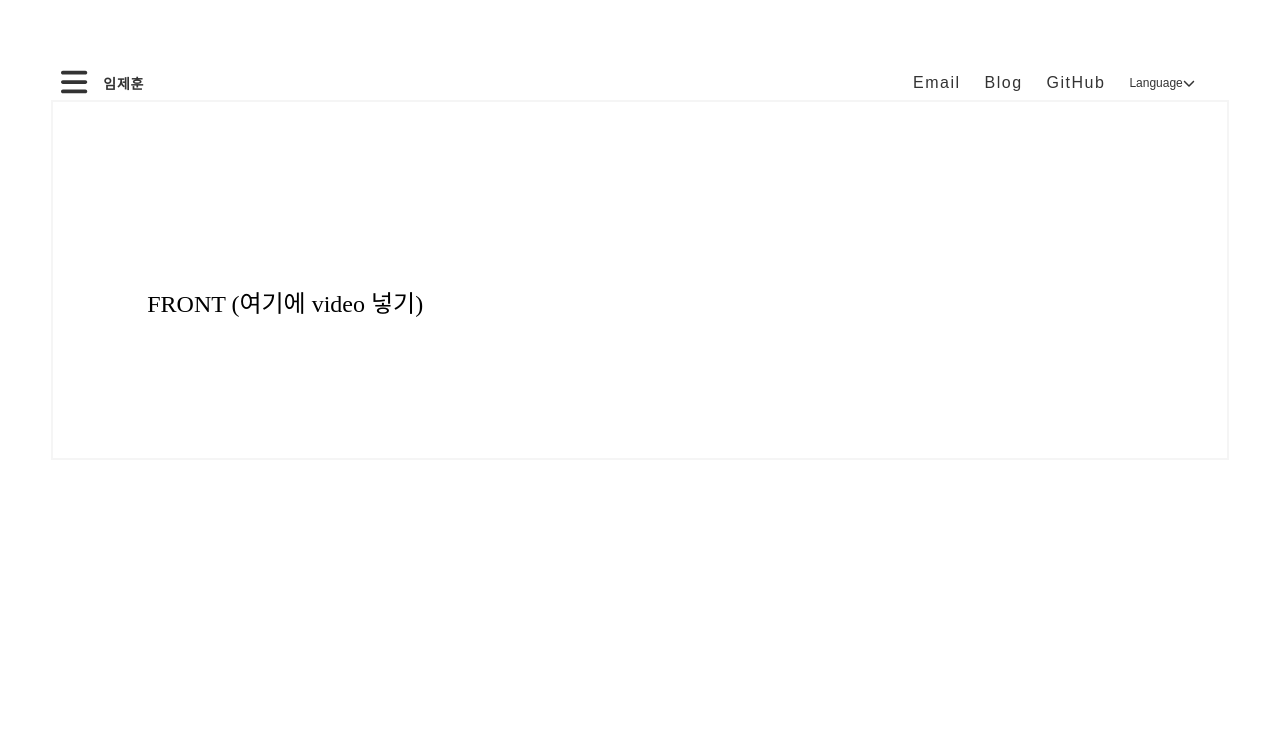
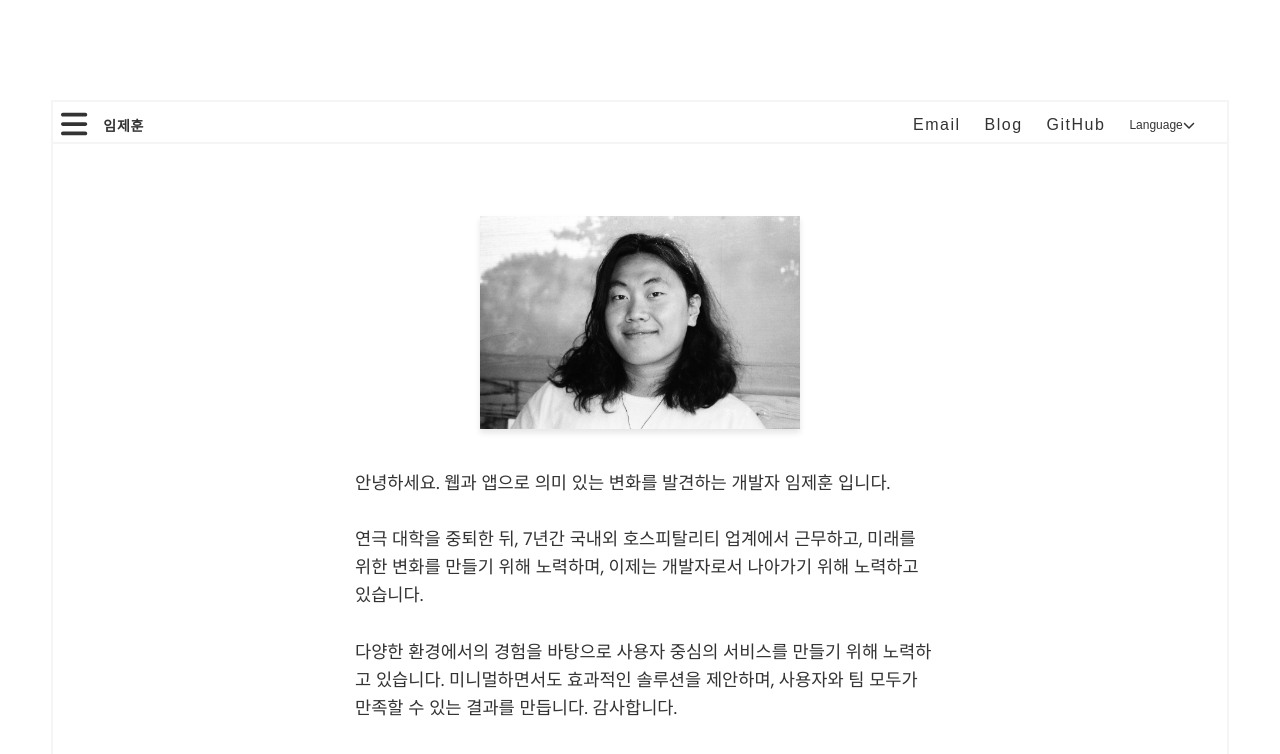
Before and after one commit to jehoonje/jehoonje.github.io, a React (Create React App) app: page /about in a window 1280 px wide. Shown: the top 754 px of the page. Built offline with nearby package versions, Linux system fonts and the light colour scheme.

Commit message:
✅ Update : About 페이지 생성

```diff
--- a/src/layout/user/MainNavigation.js
+++ b/src/layout/user/MainNavigation.js
@@ -69,7 +69,7 @@ const MainNavigation = ({
 
   useEffect(() => {
     // 처음엔 .headerInitial 상태 -> 약간의 지연 후 .headerSlideDown
-    const timer = setTimeout(() => setSlideDown(true), 8000);
+    const timer = setTimeout(() => setSlideDown(true), 1500);
     return () => clearTimeout(timer);
   }, []);
 
--- a/src/layout/user/MainNavigation.module.scss
+++ b/src/layout/user/MainNavigation.module.scss
@@ -101,19 +101,19 @@
     }
   }
 
-  .intro {
-    flex: 0 0 auto;
-    width: 43%;
-    text-align: left;
-    font-size: 14px;
-    padding: 0 20px;
+  // .intro {
+  //   flex: 0 0 auto;
+  //   width: 43%;
+  //   text-align: left;
+  //   font-size: 14px;
+  //   padding: 0 20px;
 
-    @media screen and (max-width: 480px) {
-      width: 100% !important;
-      font-size: 12px !important;
-      padding: 3px 0px !important;
-    }
-  }
+  //   @media screen and (max-width: 480px) {
+  //     width: 100% !important;
+  //     font-size: 12px !important;
+  //     padding: 3px 0px !important;
+  //   }
+  // }
 
   .menu {
     display: flex;
--- a/src/pages/About.js
+++ b/src/pages/About.js
@@ -1,63 +1,41 @@
-// MinimalFlipExample.js
-import React from "react";
-import styled from "styled-components";
-
-const FlipContainer = styled.div`
-  width: 400px;         /* 원하는 크기로 조정 */
-  height: 250px;        /* 원하는 크기로 조정 */
-  perspective: 1000px;  /* 3D 공간을 만드는 관찰자 거리 */
-`;
-
-const FlipCard = styled.div`
-  width: 100%;
-  height: 100%;
-  position: relative;
-  transform-style: preserve-3d; /* 3D 보존 */
-  transition: transform 0.8s ease; /* 회전 애니메이션 시간/함수 */
-
-  /* hover 시 Y축 방향으로 180도 회전 */
-  &:hover {
-    transform: rotateY(180deg);
-  }
-`;
-
-const CardFace = styled.div`
-  position: absolute;
-  width: 100%;
-  height: 100%;
-  backface-visibility: hidden; /* 뒤집혔을 때 숨기기 */
-  top: 0;
-  left: 0;
-  display: flex;       /* 내용 정렬용 */
-  align-items: center;
-  justify-content: center;
-  font-size: 24px;
-`;
-
-const CardFront = styled(CardFace)`
-  background-color: #fff; /* front 배경색 */
-`;
-
-const CardBack = styled(CardFace)`
-  background-color: #fafafa; /* back 배경색 */
-  transform: rotateY(180deg);
-`;
+// src/components/About.jsx
+import React from 'react';
+import styles from '../styles/About.module.scss';
+import { useOutletContext } from 'react-router-dom';
 
 const About = () => {
+  // RootLayout (혹은 부모 컴포넌트)에서 전달받은 language
+  const { language } = useOutletContext();
+
+  // 한국어 자기소개
+  const descriptionKr = `안녕하세요. 웹과 앱으로 의미 있는 변화를 발견하는 개발자 임제훈 입니다.
+
+연극 대학을 중퇴한 뒤, 7년간 국내외 호스피탈리티 업계에서 근무하고, 미래를 위한 변화를 만들기 위해 노력하며, 이제는 개발자로서 나아가기 위해 노력하고 있습니다.
+
+  다양한 환경에서의 경험을 바탕으로 사용자 중심의 서비스를 만들기 위해 노력하고 있습니다. 미니멀하면서도 효과적인 솔루션을 제안하며, 사용자와 팀 모두가 만족할 수 있는 결과를 만듭니다. 감사합니다.`;
+
+  // 영어 자기소개
+  const descriptionEn = `Hello! I'm Jehoon Lim, a developer who discovers meaningful changes through web and app development.
+
+After leaving my Theater Arts major, I spent seven years working in the Korean and international hospitality industry, striving to shape a better future. Now, I'm committed to growing every day as a developer.
+
+Drawing from my diverse experiences, I focus on creating user-centric services. I also propose minimal yet effective solutions, delivering outcomes that satisfy both users and the team.
+
+Thank you.`;
+
+  // language 값에 따라 보여줄 텍스트 결정
+  const description = language === 'English' ? descriptionEn : descriptionKr;
+
   return (
-    <FlipContainer>
-      <FlipCard>
-        {/* ------- FRONT ------- */}
-        <CardFront>
-          FRONT (여기에 video 넣기)
-        </CardFront>
-
-        {/* ------- BACK -------- */}
-        <CardBack>
-          BACK (여기에 desc 넣기)
-        </CardBack>
-      </FlipCard>
-    </FlipContainer>
+    <div className={styles.container}>
+      <img
+        src="/images/profile.jpeg"
+        alt="Profile"
+        className={styles.profileImage}
+      />
+      {/* 줄바꿈 처리를 위해 CSS에서 white-space: pre-line; 등을 적용해 주세요. */}
+      <p className={styles.description}>{description}</p>
+    </div>
   );
 };
 
--- a/src/pages/Home.js
+++ b/src/pages/Home.js
@@ -11,7 +11,7 @@ import MainTitle from "./MainTitle";
 // 공통 페이드 인/아웃 스타일
 const fadeTransition = css`
   opacity: ${(props) => (props.show ? 1 : 0)};
-  transition: opacity 10s ease-in-out;
+  transition: opacity 2s ease-in-out;
   pointer-events: ${(props) => (props.show ? "auto" : "none")};
 `;
 
@@ -22,7 +22,7 @@ const IntroWrapper = styled.div`
   text-align: center;
   justify-content: center;
   position: absolute; /* 프로젝트 위에 겹치도록 */
-  top: 0;
+  top: -10px;
   left: 0;
   height: 100%;
   background: white; /* 배경색을 설정하여 프로젝트를 가리지 않게 조정 가능 */
@@ -64,7 +64,7 @@ const Home = () => {
       timerIdRef.current = null; // 타이머 ID 초기화
     };
 
-    timerIdRef.current = setTimeout(hideIntro, 100);
+    timerIdRef.current = setTimeout(hideIntro, 500);
 
     // 사용자 이벤트 발생 시 1초 후에 인트로를 페이드 아웃
     const handleUserEvent = () => {
@@ -101,8 +101,7 @@ const Home = () => {
           <IntroWrapper show={showIntro}>
             <motion.div
               initial={false}
-              animate={{ opacity: 0 }}
-              exit={{ opacity: 1 }}
+              animate={{ opacity: 1 }}
               transition={{ layout: { duration: 0.2 } }}
             >
               <MainIntro language={language} />
@@ -112,7 +111,11 @@ const Home = () => {
       </AnimatePresence>
 
       {/* 페이드아웃된 후(즉 showIntro=false) 프로젝트 노출 */}
-        <MainIntro language={language} />
+        <MainIntro
+        styles={{
+          marginTop: "40px !important",
+        }}
+        language={language} />
       <ProjectsWrapper show={!showIntro}>
         <MainTitle language={language} />
         <CampridgeProject language={language} />
--- a/src/pages/MainIntro.js
+++ b/src/pages/MainIntro.js
@@ -6,7 +6,7 @@ function MainIntro({ language }) {
   const introText =
     language === "English"
       ? "I am a developer who helps businesses grow through web and app development. I focus on creating simple."
-      : "웹과 앱으로 의미 있는 변화를 이끄는 개발자입니다. <br />미니멀하면서도 효과적인 솔루션을 제안하며, <br />사용자와 팀 모두가 만족할 수 있는 결과를 만듭니다.";
+      : "미니멀하면서도 효과적인 솔루션을 제안하며, <br />사용자와 팀 모두가 만족할 수 있는 결과를 만듭니다.";
 
   return (
     <>
--- /dev/null
+++ b/src/styles/About.module.scss
@@ -0,0 +1,41 @@
+/* src/styles/About.module.scss */
+
+.container {
+  display: flex;
+  flex-direction: column;
+  align-items: center; /* 가로 방향 가운데 정렬 */
+  justify-content: center; /* 세로 방향 가운데 정렬 (필요 시) */
+  padding: 20px;
+  padding-top: 10px;
+  font-family: "Poppins", sans-serif;
+  text-align: center;
+}
+
+.profileImage {
+  width: 30%; /* 이미지 크기 조정 */
+  height: auto;
+  object-fit: cover;
+  margin: 30px 0;
+  margin-bottom: 40px;
+  box-shadow: 0 4px 6px rgba(0, 0, 0, 0.1);
+
+  @media screen and (max-width: 480px) {
+    width: 90%; /* 모바일 화면에서 이미지 크기 조정 */
+
+  }
+}
+
+.description {
+  font-size: 1.1rem;
+  text-align: left;
+  white-space: pre-line;
+  color: #333;
+  max-width: 580px;
+  margin-bottom: 40px;
+  margin-left: 10px;
+  line-height: 1.6;
+  @media screen and (max-width: 480px) {
+    margin-left: 0;
+
+  }
+}
```
Also changed, not shown: src/layout/user/Drawer.js (+95 -86 lines), public/images/profile.jpeg (added), src/layout/user/Drawer.module.scss (line endings or trailing spaces).
